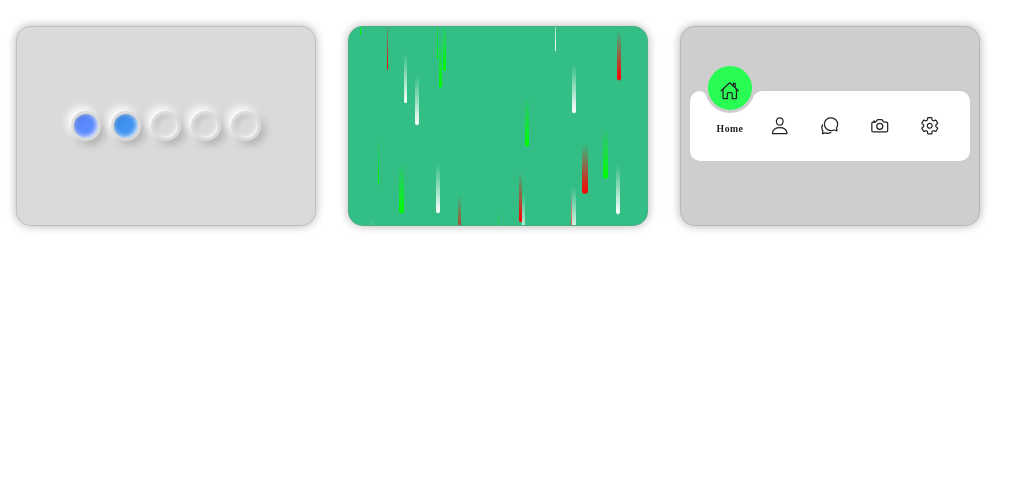
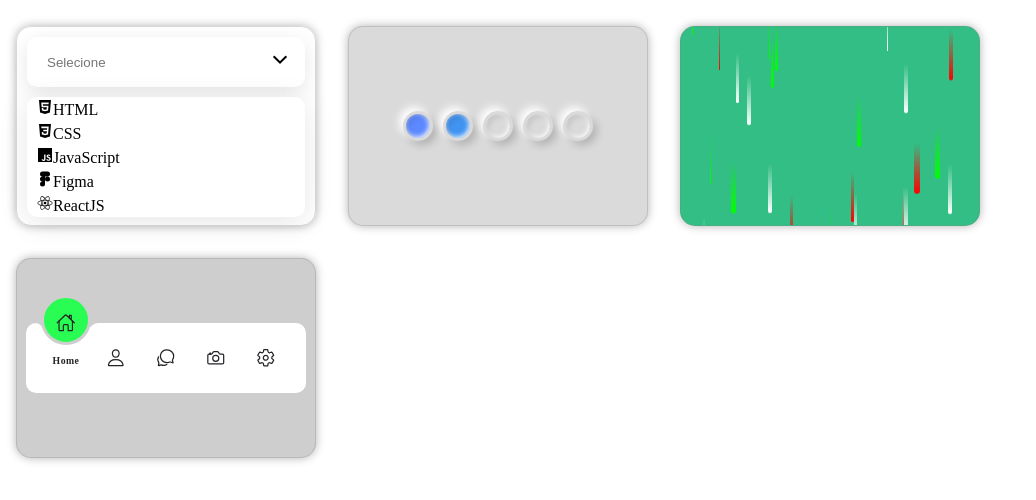
Before and after one commit to 26messias26/mini_projetos, a plain HTML site: page index.html in a window 1280 px wide. Shown: the whole page, without its empty margins (0-1036 px from the left). Drawn offline with nearby package versions, Linux system fonts and the light colour scheme.

Commit message:
Estrutura e estilizaçao

```diff
--- a/css/projects.css
+++ b/css/projects.css
@@ -1,3 +1,72 @@
+/* Menu 2 */
+
+.menu2{
+    display: block !important;
+    padding: 10px;
+}
+
+.dropdawn{
+    position: relative;
+    margin-top: 0px;
+    width: 100%;
+    height: 50px;
+}
+
+.dropdawn input{
+    position: absolute;
+    left: 0;
+    top: 0;
+    width: 100%;
+    height: 100%;
+    cursor: pointer;
+    background: #fff;
+    border: none;
+    border-radius: 10px ;
+    outline: none;
+    box-shadow: 0 5px 20px rgba(0, 0, 0, 0.1);
+    padding: 12px 20px;
+
+}
+
+.dropdawn .option{
+    position: absolute;
+    top: 60px;
+    width: 100%;
+    background:#fff;
+    box-shadow: 0 5px 30px 0 rgba(0, 0, 0, 0.1);
+    border-radius: 10px;
+    /* padding: 10px; */
+    overflow: hidden;
+}
+
+.dropdawn .option div{
+    cursor: pointer;
+    padding: 2px 10px;
+    border-radius: 3px;
+}
+
+.dropdawn .option div:hover{
+    background: #62baea;
+    color: #fff;
+}
+
+.dropdawn::before{
+    content: '';
+    position: absolute;
+    right: 20px;
+    top: 15px;
+    z-index: 100;
+    width: 8px;
+    height: 8px;
+    border: 2px solid #000;
+    border-top: #fff;
+    border-right: #fff;
+    transform: rotate(-45deg);
+    transition: 0.5s;
+    pointer-events: none;
+
+}
+
 /* Carregamentos */
 
 .load1{
--- a/index.html
+++ b/index.html
@@ -16,6 +16,31 @@
     <footer></footer>
     <main>
         <div class=" projects">
+            <!-- MENU 2 -->
+            <div class="pj menu2">
+                <div class="dropdawn">
+
+                    <input type="text" class="textBox" placeholder="Selecione" readonly>
+
+                    <div class="option">
+                        <div>
+                            <ion-icon name="logo-html5"></ion-icon>HTML
+                        </div>
+                        <div>
+                            <ion-icon name="logo-css3"></ion-icon>CSS
+                        </div>
+                        <div>
+                            <ion-icon name="logo-javascript"></ion-icon>JavaScript
+                        </div>
+                        <div>
+                            <ion-icon name="logo-figma"></ion-icon>Figma
+                        </div>
+                        <div>
+                            <ion-icon name="logo-react"></ion-icon>ReactJS
+                        </div>
+                    </div>
+                </div>
+            </div>
             <!-- CARREGANDO 1 -->
             <div class="pj load1">
                 <span style="--i:0;"></span>
@@ -59,7 +84,8 @@
                         <li class="list">
                             <a href="#">
                                 <span class="icon">
-                                    <ion-icon name="camera-outline"></ion-icon>                                </span>
+                                    <ion-icon name="camera-outline"></ion-icon>
+                                </span>
                                 <span class="text">Fotos</span>
                             </a>
                         </li>
@@ -75,7 +101,6 @@
                     </ul>
                 </div>
             </div>
-
         </div>
 
     </main>
```
